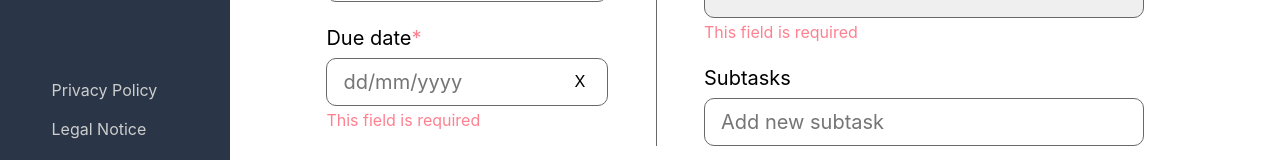
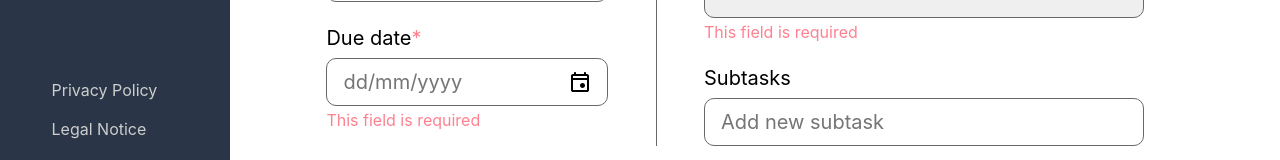
Before and after one commit to AnastasiaRoberz/join, an Angular app: page /add-task in a window 1280 px wide. Shown: the part 590-750 px from the top of the page. Built offline with nearby package versions, Linux system fonts and the light colour scheme; a web font is replaced by a local one.

Commit message:
add: svg calendar-icon

```diff
--- a/src/app/features/main/add-task/add-task.html
+++ b/src/app/features/main/add-task/add-task.html
@@ -29,7 +29,11 @@
               type="date"
               (change)="onDateSelected($event)"
             />
-            <button type="button" class="date-btn" (click)="openDatePicker()">X</button>
+            <button type="button" class="date-btn" (click)="openDatePicker()">
+              <svg class="date-icon">
+                <use href="./assets/icons/icons.svg#calendar"></use>
+              </svg>
+            </button>
             <span class="hint-msg">This field is required</span>
           </div>
         </div>
--- a/src/app/features/main/add-task/add-task.scss
+++ b/src/app/features/main/add-task/add-task.scss
@@ -109,6 +109,11 @@
     @include flex-center;
   }
 
+  .date-icon {
+    width: 100%;
+    height: 100%;
+  }
+
   .hint-msg {
     font-size: calcClamp(12, 16, 768, 400);
     color: #ff8190;
```
